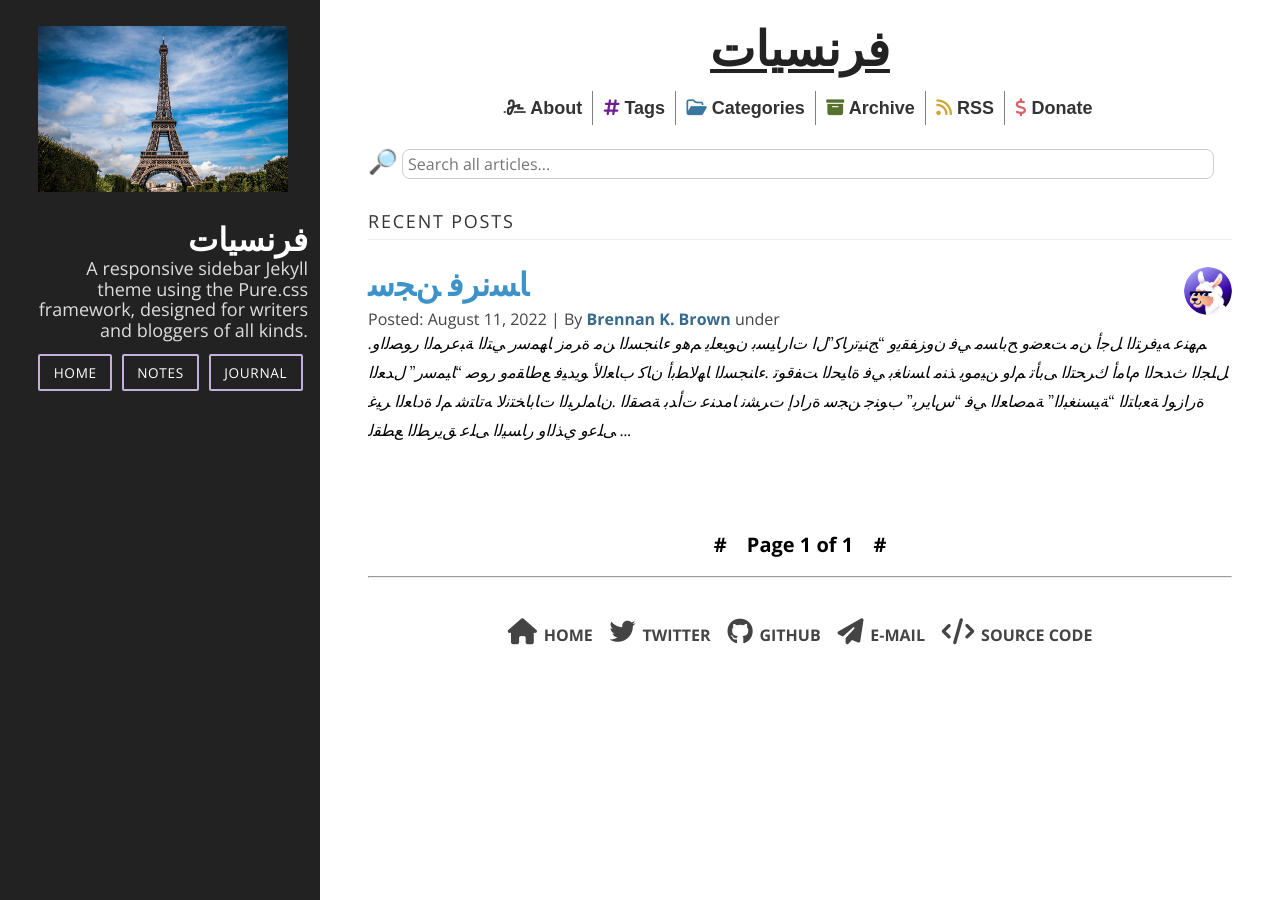
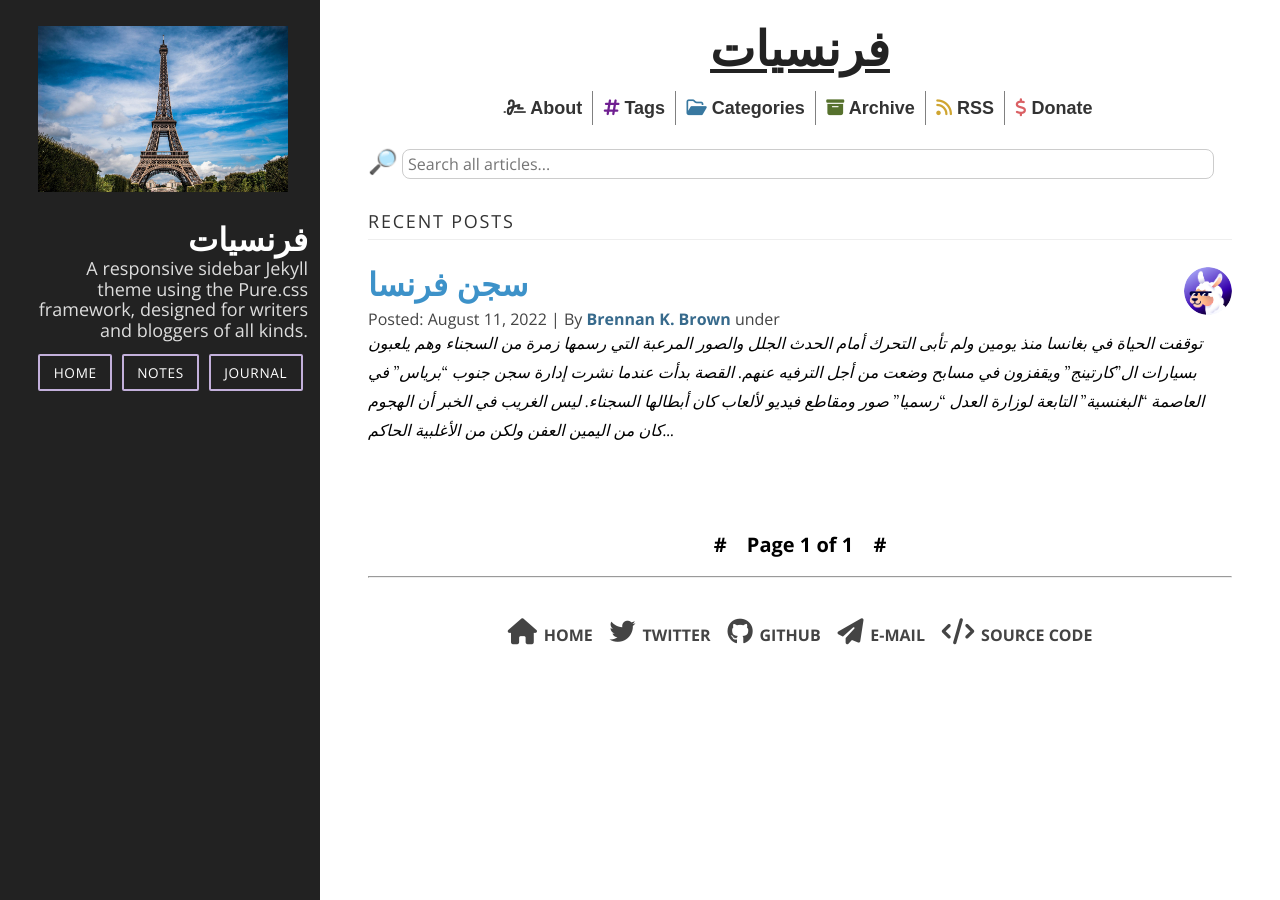
Before and after one commit to tayeb83/faransiyat, a Jekyll site: the page built from index.html, in a window 1280 px wide. Built offline with Jekyll 4.4.1, drawn with Linux system fonts in a browser that asks for light colours; nearby versions of some CDN libraries; the list of posts is cut into pages by our own code.

Commit message:
Update 2022-08-11-sijn-fransa.markdown

```diff
--- a/_posts/2022-08-11-sijn-fransa.markdown
+++ b/_posts/2022-08-11-sijn-fransa.markdown
@@ -1,17 +1,16 @@
 ---
 layout: post
-title:  "ﺎﺴﻧﺮﻓ ﻦﺠﺳ"
+title:  "سجن فرنسا"
 rtl: true
 ---
 
-.ﻢﻬﻨﻋ ﻪﻴﻓﺮﺘﻟا ﻞﺟﺃ ﻦﻣ ﺖﻌﺿﻭ ﺢﺑﺎﺴﻣ ﻲﻓ ﻥﻭﺰﻔﻘﻳﻭ "ﺞﻨﻴﺗﺭﺎﻛ"ﻝا ﺕاﺭﺎﻴﺴﺑ ﻥﻮﺒﻌﻠﻳ ﻢﻫﻭ ءﺎﻨﺠﺴﻟا ﻦﻣ ﺓﺮﻣﺯ ﺎﻬﻤﺳﺭ ﻲﺘﻟا ﺔﺒﻋﺮﻤﻟا ﺭﻮﺼﻟاﻭ ﻞﻠﺠﻟا ﺙﺪﺤﻟا ﻡﺎﻣﺃ ﻙﺮﺤﺘﻟا ﻰﺑﺄﺗ ﻢﻟﻭ ﻦﻴﻣﻮﻳ ﺬﻨﻣ ﺎﺴﻧﺎﻐﺑ ﻲﻓ ﺓﺎﻴﺤﻟا ﺖﻔﻗﻮﺗ
+توقفت الحياة في بغانسا منذ يومين ولم تأبى التحرك أمام الحدث الجلل والصور المرعبة التي رسمها زمرة من السجناء وهم يلعبون بسيارات ال"كارتينج" ويقفزون في مسابح وضعت من أجل الترفيه عنهم.
+القصة بدأت عندما نشرت إدارة سجن جنوب "برياس" في العاصمة "البغنسية" التابعة لوزارة العدل "رسميا" صور ومقاطع فيديو لألعاب كان أبطالها السجناء.
+ليس الغريب في الخبر  أن الهجوم كان من اليمين العفن ولكن من الأغلبية الحاكمة والتي أعلنت زواجها العرفي من اليمين لقطع الطريق على اليسار والذي وعلى غير العادة لم  شتاته لانتخابات البرلمان.
+كل تلك الضجة كان مراسها عش تويتر والذي أخرج وزير العدل مكرها لنشر تغريدة يدين فيها بأشد العبارات تلك التصرفات "الإنسانية" في نظرنا، الهمجية في نظر الوزير، المدبرة من إدارة السجن، متسائلا كيف يُسمح لمساجين متورطين في قضايا وجرائم اللعب والتمتع في سجون الجمهورية.
+العجيب في هذا أنه منذ سنوات وسنوات، لا تكاد تجد وزيرا للعدل في كل الحكومات المتعاقبة إلا وقد بنى برنامجه وأقسم اليمين من أجل إصلاح السجون القذرة والتي أضحت لا تصلح حتى مسكنا للجرذان.
+لماذا كل هذا؟ ولماذا كل هذه الضجة يا ترى ؟
+العنصرية ولا إنسانية اليمين المتطرف ومشتقاته من قنوات وصحف أضحت تبارك وتحتفل بكل من يُغير من بعيد أو قريب على كل من  ليس "بغنسيا" من أب وأم، والسكوت
+على كل ما هو جميل ومفيد عندما يكون صاحبه "ساراكينوس" أو "أفريكانوس".
 
-.ءﺎﻨﺠﺴﻟا ﺎﻬﻟﺎﻄﺑﺃ ﻥﺎﻛ ﺏﺎﻌﻟﻷ ﻮﻳﺪﻴﻓ ﻊﻃﺎﻘﻣﻭ ﺭﻮﺻ "ﺎﻴﻤﺳﺭ" ﻝﺪﻌﻟا ﺓﺭاﺯﻮﻟ ﺔﻌﺑﺎﺘﻟا "ﺔﻴﺴﻨﻐﺒﻟا" ﺔﻤﺻﺎﻌﻟا ﻲﻓ "ﺱﺎﻳﺮﺑ" ﺏﻮﻨﺟ ﻦﺠﺳ ﺓﺭاﺩﺇ ﺕﺮﺸﻧ ﺎﻣﺪﻨﻋ ﺕﺃﺪﺑ ﺔﺼﻘﻟا
-.ﻥﺎﻤﻟﺮﺒﻟا ﺕﺎﺑﺎﺨﺘﻧﻻ ﻪﺗﺎﺘﺷ  ﻢﻟ ﺓﺩﺎﻌﻟا ﺮﻴﻏ ﻰﻠﻋﻭ ﻱﺬﻟاﻭ ﺭﺎﺴﻴﻟا ﻰﻠﻋ ﻖﻳﺮﻄﻟا ﻊﻄﻘﻟ ﻦﻴﻤﻴﻟا ﻦﻣ ﻲﻓﺮﻌﻟا ﺎﻬﺟاﻭﺯ ﺖﻨﻠﻋﺃ ﻲﺘﻟاﻭ ﺔﻤﻛﺎﺤﻟا ﺔﻴﺒﻠﻏﻷا ﻦﻣ ﻦﻜﻟﻭ ﻦﻔﻌﻟا ﻦﻴﻤﻴﻟا ﻦﻣ ﻥﺎﻛ ﻡﻮﺠﻬﻟا ﻥﺃ  ﺮﺒﺨﻟا ﻲﻓ ﺐﻳﺮﻐﻟا ﺲﻴﻟ
-.ﺔﻳﺭﻮﻬﻤﺠﻟا ﻥﻮﺠﺳ ﻲﻓ ﻊﺘﻤﺘﻟاﻭ ﺐﻌﻠﻟا ﻢﺋاﺮﺟﻭ ﺎﻳﺎﻀﻗ ﻲﻓ ﻦﻴﻃﺭﻮﺘﻣ ﻦﻴﺟﺎﺴﻤﻟ ﺢﻤﺴُﻳ ﻒﻴﻛ ﻼﺋﺎﺴﺘﻣ ،ﻦﺠﺴﻟا ﺓﺭاﺩﺇ ﻦﻣ ﺓﺮﺑﺪﻤﻟا ،ﺮﻳﺯﻮﻟا ﺮﻈﻧ ﻲﻓ ﺔﻴﺠﻤﻬﻟا ،ﺎﻧﺮﻈﻧ ﻲﻓ "ﺔﻴﻧﺎﺴﻧﻹا" ﺕﺎﻓﺮﺼﺘﻟا ﻚﻠﺗ ﺕاﺭﺎﺒﻌﻟا ﺪﺷﺄﺑ ﺎﻬﻴﻓ ﻦﻳﺪﻳ ﺓﺪﻳﺮﻐﺗ ﺮﺸﻨﻟ ﺎﻫﺮﻜﻣ ﻝﺪﻌﻟا ﺮﻳﺯﻭ ﺝﺮﺧﺃ ﻱﺬﻟاﻭ ﺮﺘﻳﻮﺗ ﺶﻋ ﺎﻬﺳاﺮﻣ ﻥﺎﻛ ﺔﺠﻀﻟا ﻚﻠﺗ ﻞﻛ
-.ﻥاﺫﺮﺠﻠﻟ ﺎﻨﻜﺴﻣ ﻰﺘﺣ ﺢﻠﺼﺗ ﻻ ﺖﺤﺿﺃ ﻲﺘﻟاﻭ ﺓﺭﺬﻘﻟا ﻥﻮﺠﺴﻟا ﺡﻼﺻﺇ ﻞﺟﺃ ﻦﻣ ﻦﻴﻤﻴﻟا ﻢﺴﻗﺃﻭ ﻪﺠﻣﺎﻧﺮﺑ ﻰﻨﺑ ﺪﻗﻭ ﻻﺇ ﺔﺒﻗﺎﻌﺘﻤﻟا ﺕﺎﻣﻮﻜﺤﻟا ﻞﻛ ﻲﻓ ﻝﺪﻌﻠﻟ اﺮﻳﺯﻭ ﺪﺠﺗ ﺩﺎﻜﺗ ﻻ ،ﺕاﻮﻨﺳﻭ ﺕاﻮﻨﺳ ﺬﻨﻣ ﻪﻧﺃ اﺬﻫ ﻲﻓ ﺐﻴﺠﻌﻟا
-؟ ﻯﺮﺗ ﺎﻳ ﺔﺠﻀﻟا ﻩﺬﻫ ﻞﻛ اﺫﺎﻤﻟﻭ ؟اﺬﻫ ﻞﻛ اﺫﺎﻤﻟ
- ﺕﻮﻜﺴﻟاﻭ ،ﻡﺃﻭ ﺏﺃ ﻦﻣ "ﺎﻴﺴﻨﻐﺑ" ﺲﻴﻟ  ﻦﻣ ﻞﻛ ﻰﻠﻋ ﺐﻳﺮﻗ ﻭﺃ ﺪﻴﻌﺑ ﻦﻣ ﺮﻴﻐُﻳ ﻦﻣ ﻞﻜﺑ ﻞﻔﺘﺤﺗﻭ ﻙﺭﺎﺒﺗ ﺖﺤﺿﺃ ﻒﺤﺻﻭ ﺕاﻮﻨﻗ ﻦﻣ ﻪﺗﺎﻘﺘﺸﻣﻭ ﻑﺮﻄﺘﻤﻟا ﻦﻴﻤﻴﻟا ﺔﻴﻧﺎﺴﻧﺇ ﻻﻭ ﺔﻳﺮﺼﻨﻌﻟا
-."ﺱﻮﻧﺎﻜﻳﺮﻓﺃ" ﻭﺃ "ﺱﻮﻨﻴﻛاﺭﺎﺳ" ﻪﺒﺣﺎﺻ ﻥﻮﻜﻳ ﺎﻣﺪﻨﻋ ﺪﻴﻔﻣﻭ ﻞﻴﻤﺟ ﻮﻫ ﺎﻣ ﻞﻛ ﻰﻠﻋ
-
-؟؟ ﻱﺩﺎﻨﻣ ﻦﻣ ﻞﻫ ،ﺎﺴﻧﺎﻐﺑ ﺎﻨﻫ ،ﻰﻜﺤﻳ ﻢﻳﺪﻗﻻﻭ ﺮﻛﺬﻳ ﺪﻳﺪﺟﻻ
+لاجديد يذكر ولاقديم يحكى، هنا بغانسا، هل من منادي ؟؟
```
